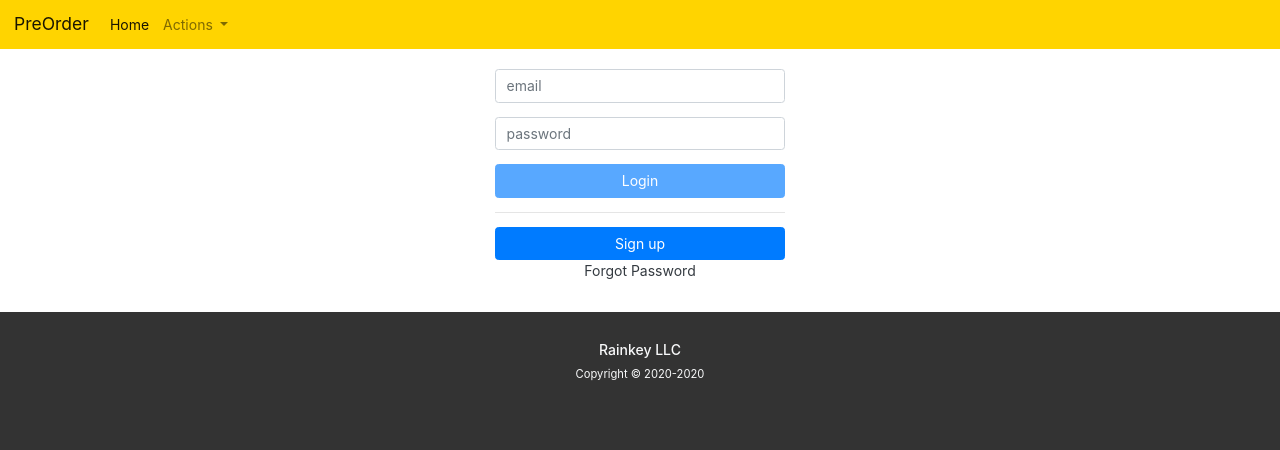
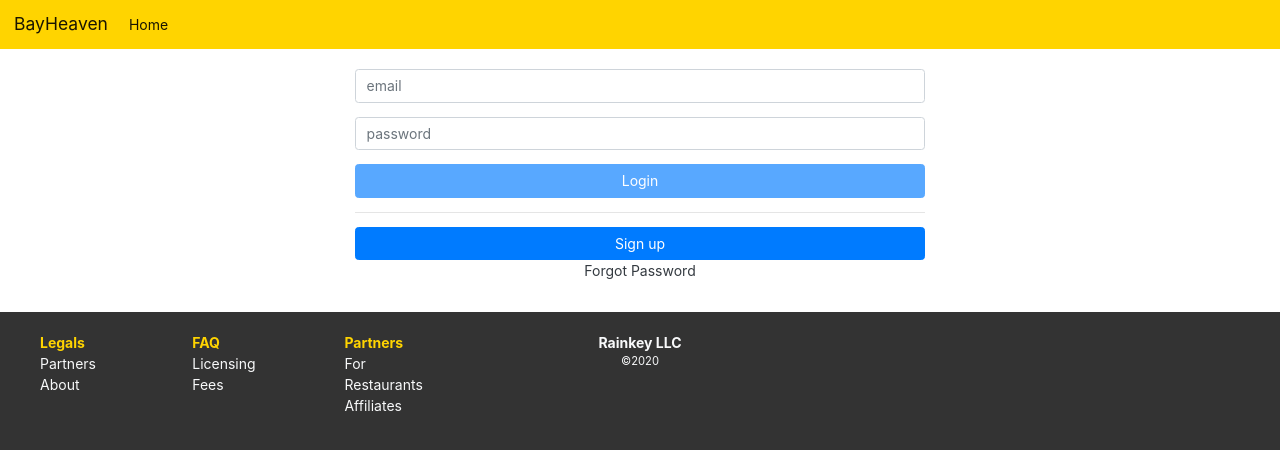
Before and after one commit to blackstrings/preorder-ng, an Angular app: page / in a window 1280 px wide. Shown: the top 450 px of the page. Built offline with nearby package versions, Linux system fonts and the light colour scheme.

Commit message:
footing and nav update

```diff
--- a/src/app/app.component.scss
+++ b/src/app/app.component.scss
@@ -2,6 +2,6 @@
   padding-top: 10px;
   padding-bottom: 10px;
   margin-top: 49px;
-  max-width: 320px;
+  max-width: 600px;
   min-width: 320px;
 }
--- a/src/app/views/footer-view/footer-view.component.html
+++ b/src/app/views/footer-view/footer-view.component.html
@@ -1,12 +1,41 @@
-<footer id="footer">
-  <div class="row text-center">
-    <div class="col-4">
+<footer id="footer" class="text-light">
+  <div class="row no-gutters">
+
+    <div class="col-sm">
+
+      <div class="row">
+        <div class="col-sm">
+          <ul>
+            <li><span>Legals</span></li>
+            <li>Partners</li>
+            <li>About</li>
+          </ul>
+        </div>
+        <div class="col-sm">
+          <ul>
+            <li><span>FAQ</span></li>
+            <li>Licensing</li>
+            <li>Fees</li>
+          </ul>
+        </div>
+        <div class="col-sm">
+          <ul>
+            <li><span>Partners</span></li>
+            <li>For Restaurants</li>
+            <li>Affiliates</li>
+          </ul>
+        </div>
+      </div>
+
     </div>
-    <div class="col-4">
-      <h6 class="text-light">Rainkey LLC</h6>
-      <p class="text-light small">Copyright &copy; 2020-{{currentYear}}</p>
+
+    <div class="col-sm text-center">
+      <b>Rainkey LLC</b>
+      <p class="small">&copy;{{currentYear}}</p>
     </div>
-    <div class="col-4">
+
+    <div class="col-sm">
     </div>
+
   </div>
 </footer>
--- a/src/app/views/footer-view/footer-view.component.scss
+++ b/src/app/views/footer-view/footer-view.component.scss
@@ -1,12 +1,16 @@
-#footer {
-  background-color: #333;
-  text-align: center;
-  padding: 30px;
+@import "src/styles";
+
+footer {
+  background-color: $color-primary-dark;
+  padding-top: 20px;
 }
 
 #footer ul li {
-  display: block;
   list-style: none;
   list-style-type: none;
-  color: grey;
 }
+
+footer span {
+  font-weight: bold;
+  color: $color-primary;
+}
--- a/src/app/views/nav-views/basic-nav-view/basic-nav-view.component.html
+++ b/src/app/views/nav-views/basic-nav-view/basic-nav-view.component.html
@@ -1,5 +1,5 @@
 <nav  class="navbar navbar-expand-lg navbar-light fixed-top">
-  <a  class="navbar-brand"  href="#">PreOrder</a>
+  <a  class="navbar-brand"  href="#">BayHeaven</a>
 
   <button  class="navbar-toggler"  type="button"  data-toggle="collapse"  data-target="#navbarSupportedContent"  aria-controls="navbarSupportedContent"  aria-expanded="false"  aria-label="Toggle navigation">
     <span  class="navbar-toggler-icon"></span>
@@ -9,13 +9,12 @@
       <li  class="nav-item active">
         <a  class="nav-link"  href="#">Home <span  class="sr-only">(current)</span></a>
       </li>
-      <li  class="nav-item dropdown">
+      <li [hidden]="!isLogin" class="nav-item dropdown">
         <a  class="nav-link dropdown-toggle"  href="#"  id="navbarDropdown"  role="button"  data-toggle="dropdown"  aria-haspopup="true"  aria-expanded="false">
-          Actions
+          more
         </a>
         <div  class="dropdown-menu"  aria-labelledby="navbarDropdown">
           <a [hidden]="!isLogin" class="dropdown-item" [routerLink]="ViewRoutes.USER_PROFILE"> Profile </a>
-          <a [hidden]="isLogin" class="dropdown-item" [routerLink]="ViewRoutes.USER_CREATE_PROFILE"> Create Account </a>
 
           <div [hidden]="!isLogin" class="dropdown-divider"></div>
           <a [hidden]="!isLogin" class="dropdown-item" [routerLink]="ViewRoutes.MERCHANT_CREATE">Become a Seller</a>
--- a/src/app/views/user-views/user-merchant-list-view/user-merchant-list-view.component.html
+++ b/src/app/views/user-views/user-merchant-list-view/user-merchant-list-view.component.html
@@ -7,8 +7,8 @@
 
 <div style="padding-bottom: 10px;">
   <form [formGroup]="formSearchType">
-    <input type="radio" value="selected" id="opt1"> Location
-    <input type="radio" value="v1" id="opt2"> Keyword
+    <input type="radio" value="selected" id="opt1" name="searchby"> Location
+    <input type="radio" value="v1" id="opt2" name="searchby"> Keyword
   </form>
 </div>
 
--- a/src/styles.scss
+++ b/src/styles.scss
@@ -17,3 +17,4 @@ html {
 // global variables
 // to use global scss variables in component's css, you need to import the style into each component's css
 $color-primary: #ffd400; // gold
+$color-primary-dark: #333333;
```
